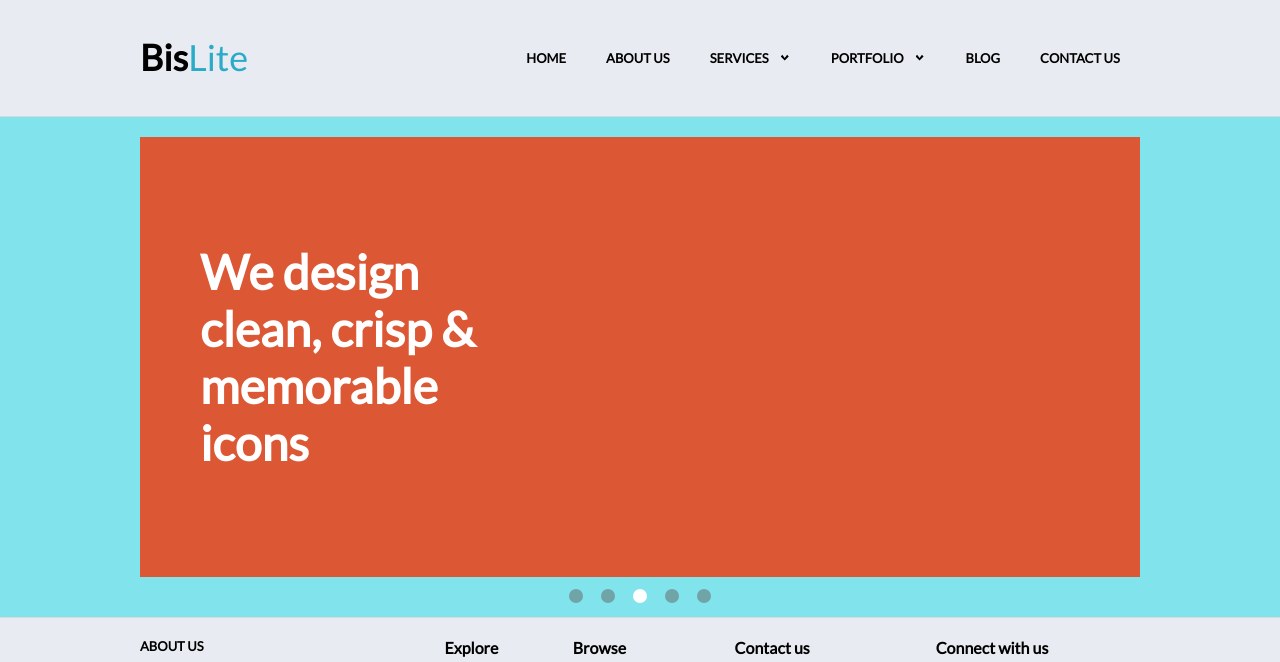
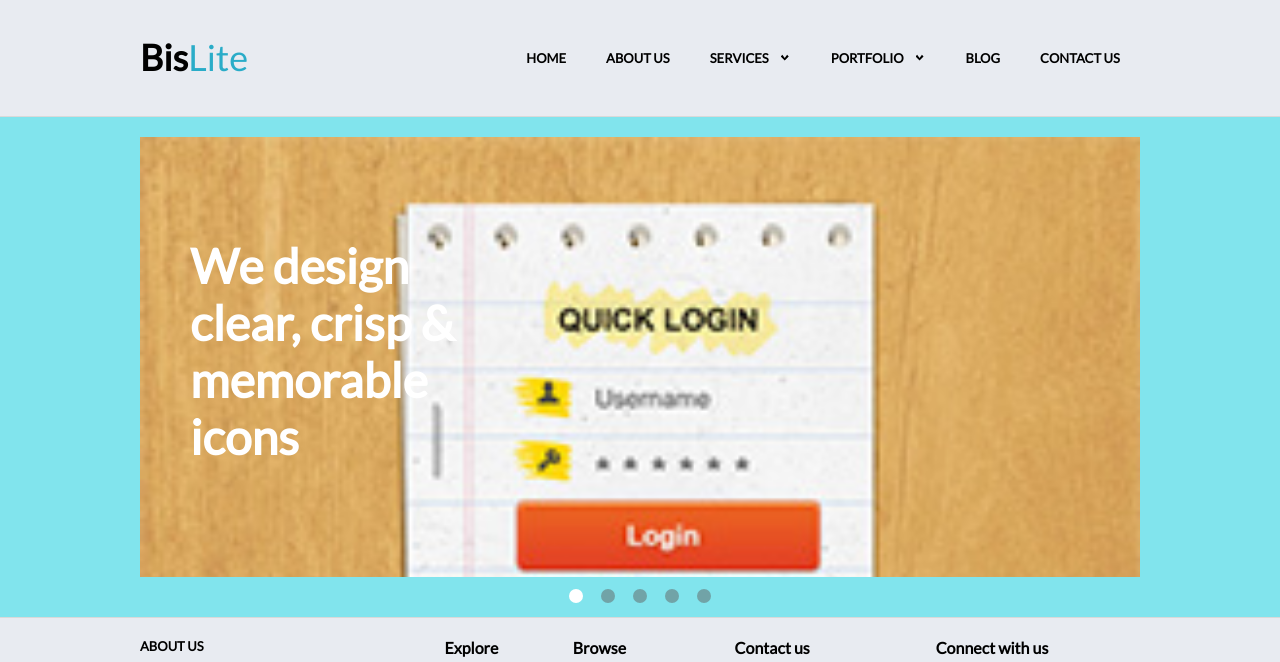
Before and after one commit to fedyashev/course-html-css, a plain HTML site: page 00-template/src/index.html in a window 1280 px wide. Shown: the top 662 px of the page. Drawn offline with Linux system fonts and the light colour scheme.

Commit message:
working on main template

```diff
--- a/00-template/src/css/home.css
+++ b/00-template/src/css/home.css
@@ -1,46 +1,68 @@
 /* SLIDER */
 
 .slider {
+    background: #81e4ed;
     height: 480px;
-    background: #81e4ed;
     padding-top: 20px;
 }
 
-.slide {
+.slider--frame {
+    position: relative;
     height: 440px;
-    position: relative;
-    background: #dc5835;
-    display: flex;
 }
 
-.slide--text {
-    font-size: xx-large;
+.slider--slide {
+    position: absolute;
+    top: 0px;
+    left: 0px;
+    z-index: -1;
+    width: 100%;
+    height: 100%;
+    overflow: hidden;
+}
+
+.slider--slide__active {
+    z-index: 1;
+}
+
+.slider--slide img {
+    position: absolute;
+    top: 0px;
+    left: 0px;
+    min-width: 100%;
+    min-height: 100%;
+}
+
+.slider--slide p {
+    margin: 0;
+    padding: 0;
+    position: absolute;
+    top: 100px;
+    left: 50px;
+    color: #fff;
+    font-size: 48px;
     font-weight: bold;
-    font-size: 48px;
-    color: #FFF;
     width: 300px;
-    margin: 0;
-    margin-left: 60px;
+}
+
+.slider--tabs {
     display: flex;
+    justify-content: center;
     align-items: center;
 }
 
-.tabs {
-    display: flex;
-    justify-content: center;
-    margin: 0 auto;
+.slider--tab {
+    width: 14px;
+    height: 14px;
+    margin: 12px 9px;
+    border-radius: 50%;
+    background: #71a3a7;
+    cursor: pointer;
 }
 
-.tab {
-    width: 14px;
-    height: 14px;
-    background: #71a3a7;
-    border-radius: 50%;
-    margin: 12px 9px;
-}
-
-.tab__active {
+.slider--tab__active {
     background: #FFF;
 }
 
+
 /* END SLIDER */
--- a/00-template/src/index.html
+++ b/00-template/src/index.html
@@ -51,18 +51,34 @@
   <main id="main">
     <section class="slider">
       <div class="container">
-        <div class="slides">
-          <div class="slide">
-            <img src="" alt="" class="slide--img">
-            <p class="slide--text">We design clean, crisp & memorable icons</p>
+        <div class="slider--frame">
+          <div class="slider--slide slider--slide__active">
+            <img src="./img/portfolio-img-01.jpg" alt="">
+            <p>We design clear, crisp & memorable icons</p>
+          </div>
+          <div class="slider--slide">
+            <img src="./img/portfolio-img-02.jpg" alt="">
+            <p>We design clear, crisp & memorable icons</p>
+          </div>
+          <div class="slider--slide">
+            <img src="./img/portfolio-img-03.jpg" alt="">
+            <p>We design clear, crisp & memorable icons</p>
+          </div>
+          <div class="slider--slide">
+            <img src="./img/portfolio-img-04.jpg" alt="">
+            <p>We design clear, crisp & memorable icons</p>
+          </div>
+          <div class="slider--slide">
+            <img src="./img/portfolio-img-05.jpg" alt="">
+            <p>We design clear, crisp & memorable icons</p>
           </div>
         </div>
-        <div class="tabs">
-          <div class="tab"></div>
-          <div class="tab"></div>
-          <div class="tab tab__active"></div>
-          <div class="tab"></div>
-          <div class="tab"></div>
+        <div class="slider--tabs">
+          <span class="slider--tab slider--tab__active"></span>
+          <span class="slider--tab"></span>
+          <span class="slider--tab"></span>
+          <span class="slider--tab"></span>
+          <span class="slider--tab"></span>
         </div>
       </div>
     </section>
@@ -143,6 +159,8 @@
       </div>
     </div>
   </footer>
+
+  <script src="./js/slider.js"></script>
 </body>
 
 </html
--- /dev/null
+++ b/00-template/src/js/slider.js
@@ -0,0 +1,26 @@
+let sliderTimer = null;
+
+window.onload = () => {
+    const slides = document.querySelectorAll('.slider--slide');
+    const tabs = document.querySelectorAll('.slider--tab');
+    const SLIDE_ACTIVE = 'slider--slide__active';
+    const TAB_ACTIVE = 'slider--tab__active';
+
+    function clearActiveElements() {
+        for (let i = 0; i < slides.length; i++) {
+            slides[i].classList = [...slides[i].classList].filter(cls => cls !== SLIDE_ACTIVE).join(' ');
+            tabs[i].classList = [...tabs[i].classList].filter(cls => cls !== TAB_ACTIVE).join(' ');
+        }
+    }
+
+    for (let i = 0; i < tabs.length; i++) {
+        tabs[i].onclick = e => {
+            if ([...tabs[i].classList].indexOf(TAB_ACTIVE) >= 0) {
+                return;
+            }
+            clearActiveElements();
+            slides[i].classList = [...slides[i].classList, SLIDE_ACTIVE].join(' ');
+            tabs[i].classList = [...tabs[i].classList, TAB_ACTIVE].join(' ');
+        }
+    }
+}
```
